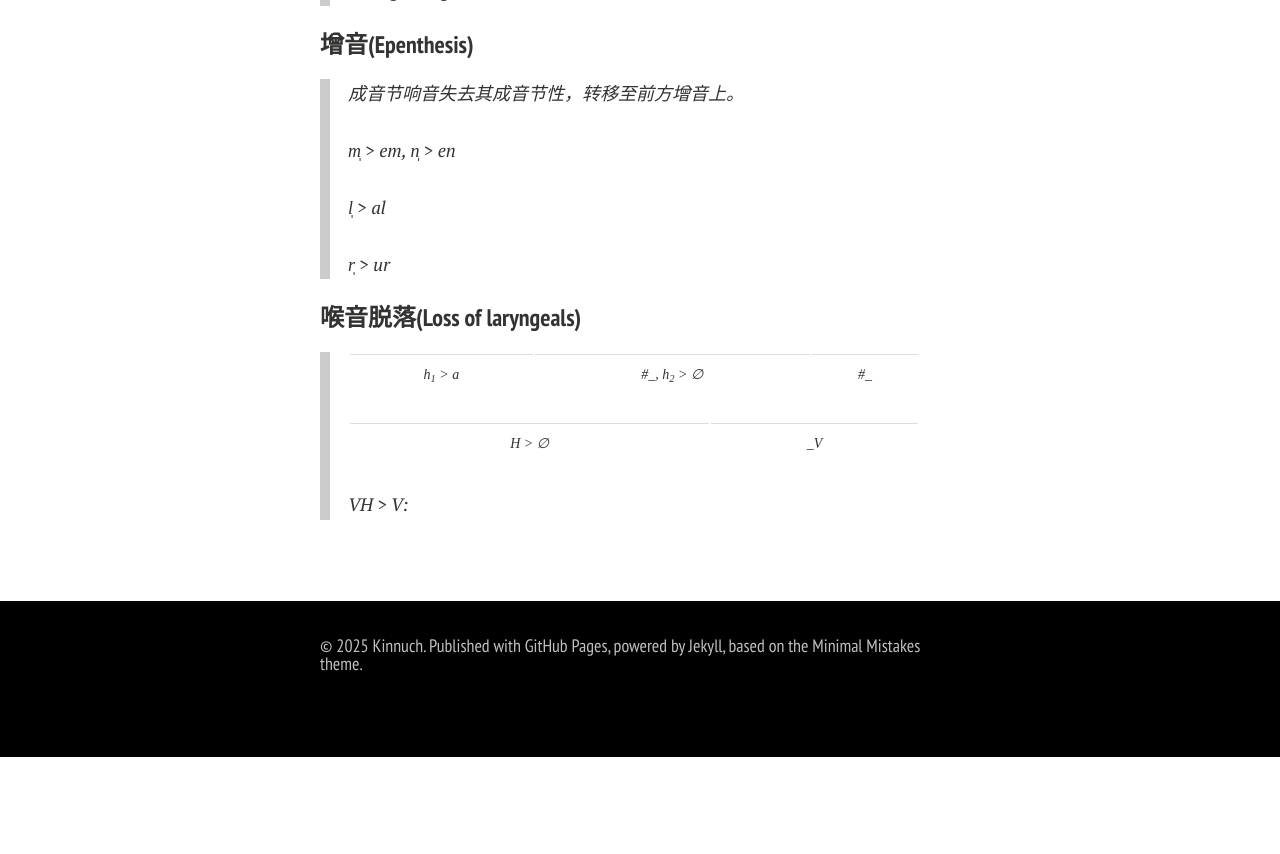
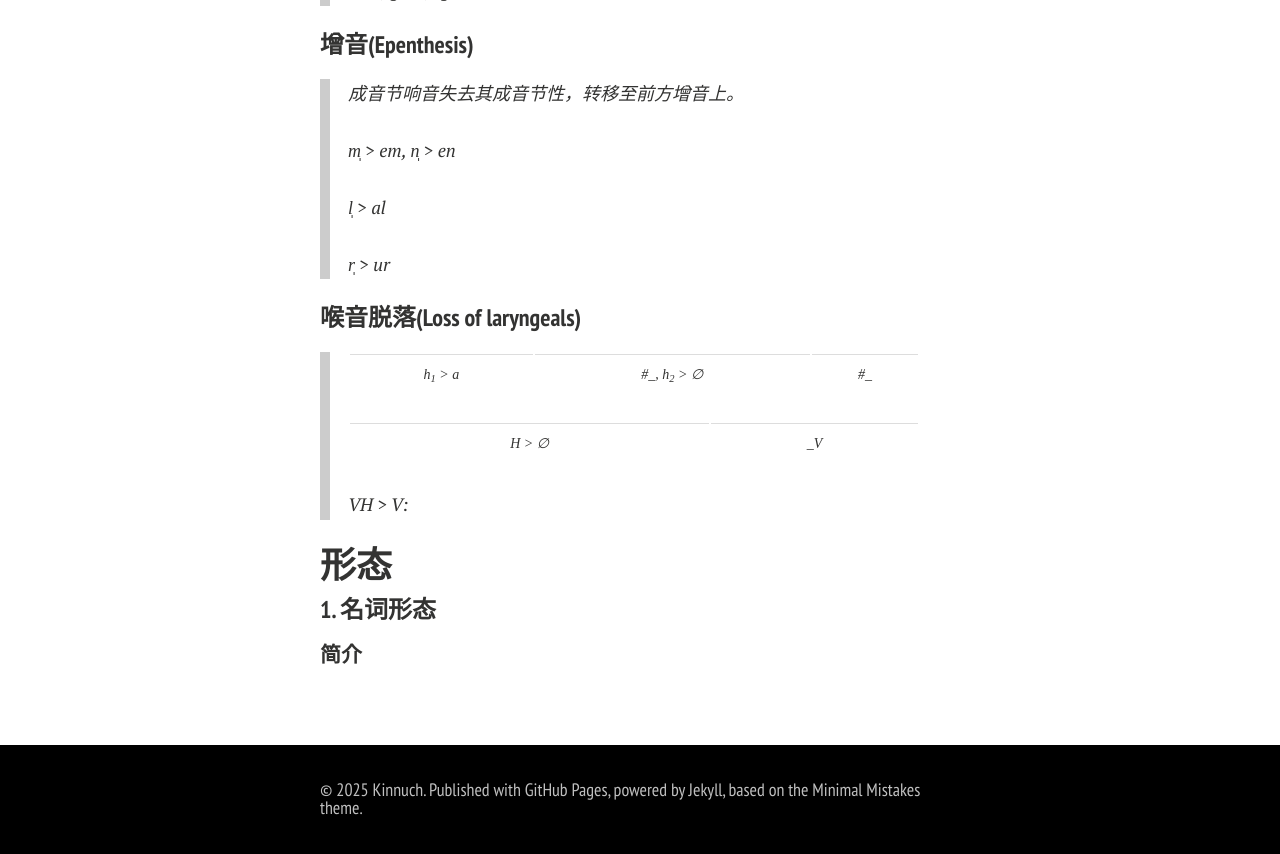
Before and after one commit to Kinnuch/kinnuch.github.io, a Jekyll site: the page built from laim/Theusṛin.md, in a window 1280 px wide and 900 px high, scrolled down 1153 px. Shown: the top 854 px of the window. Built offline with Jekyll 4.4.1, drawn with Linux system fonts in a browser that asks for light colours; nearby versions of some CDN libraries; comment, search, counter and statistics services are not loaded; a style sheet for code colours, icons or effects is not loaded; before the commit the page ends 1910 px from its top, so only the background shows below that.

Commit message:
Update Theusṛin.md

```diff
--- a/laim/Theusṛin.md
+++ b/laim/Theusṛin.md
@@ -55,3 +55,9 @@ title: Theusṛin
 > H > ∅ | _V
 >
 > VH > V:
+
+## 形态
+
+#### 1. 名词形态
+
+##### 简介
```
